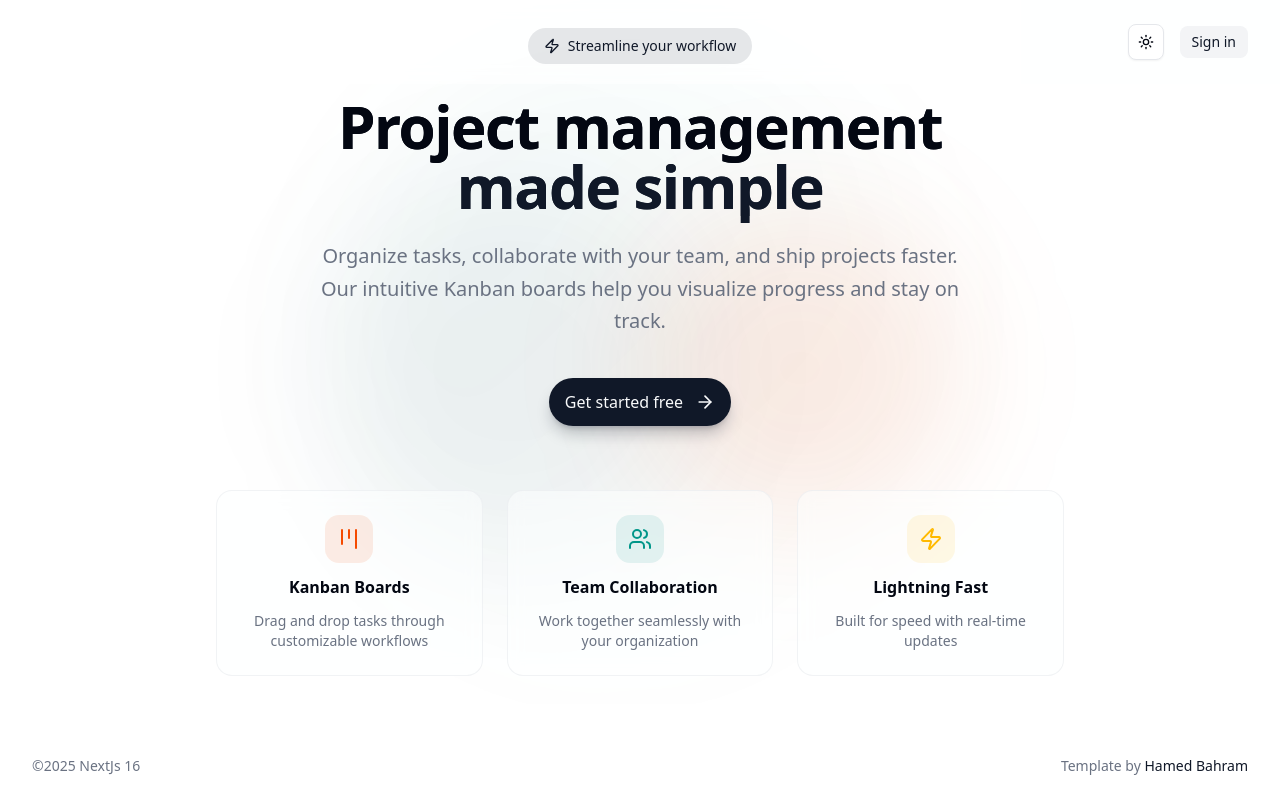
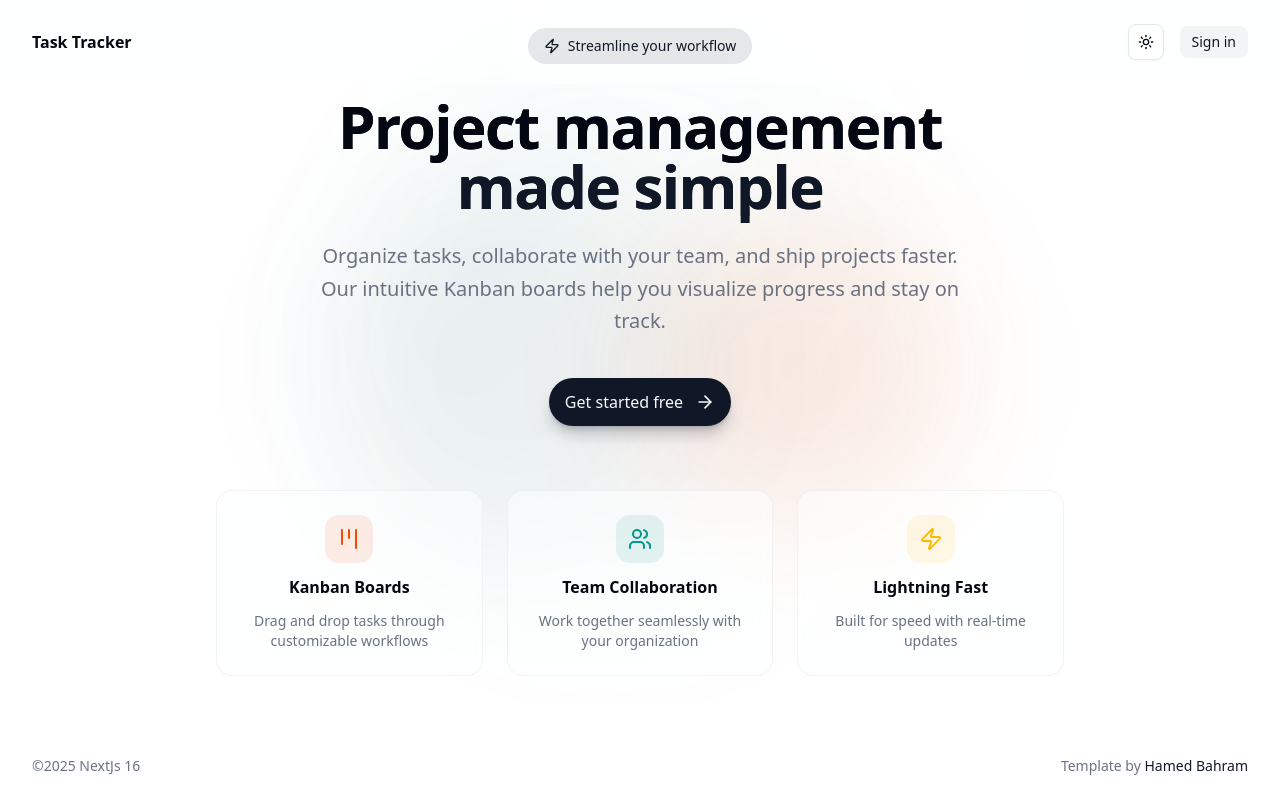
Before and after one commit to HamedBahram/multi-tenant-saas, a Next.js app: page / in a window 1280 px wide. Built offline with nearby package versions, Linux system fonts and the light colour scheme; no server answers.

Commit message:
reorganize header

```diff
--- a/app/(site)/page.tsx
+++ b/app/(site)/page.tsx
@@ -126,7 +126,7 @@ export default async function Home() {
       <SignedIn>
         <section className='py-32'>
           <div className='container max-w-7xl'>
-            <h1 className='text-3xl font-semibold'>Task tracker</h1>
+            {/* <h1 className='text-3xl font-semibold'>Task tracker</h1> */}
 
             {!orgId ? (
               <p className='text-muted-foreground mt-4'>
--- a/components/header.tsx
+++ b/components/header.tsx
@@ -1,13 +1,14 @@
 import Link from 'next/link'
 import { auth } from '@clerk/nextjs/server'
+import { OrganizationSwitcher } from '@clerk/nextjs'
 import { SignedIn, SignedOut, SignInButton } from '@clerk/nextjs'
 
+import Logo from '@/components/logo'
 import { Button } from '@/components/ui/button'
 import { ThemeToggle } from '@/components/theme-toggle'
 import ClerkUserButton from '@/components/clerk-user-button'
 
 import { LogIn } from 'lucide-react'
-import { OrganizationSwitcher } from '@clerk/nextjs'
 
 export default async function Header() {
   const { has } = await auth()
@@ -17,19 +18,23 @@ export default async function Header() {
     <header className='bg-background/50 fixed top-0 right-0 left-0 py-6 backdrop-blur-sm'>
       <div className='container max-w-7xl'>
         <div className='flex items-center justify-between'>
+          <div className='flex items-center gap-4'>
+            <Link href='/'>
+              <Logo />
+            </Link>
             <SignedIn>
               <OrganizationSwitcher />
             </SignedIn>
+          </div>
 
+          <div className='flex items-center gap-4'>
             {!hasPro && (
               <SignedIn>
-              <Button asChild variant='ghost' size='sm' className='ml-auto'>
+                <Button asChild variant='ghost' size='sm'>
                   <Link href='/pricing'>✨ Upgrade to Pro</Link>
                 </Button>
               </SignedIn>
             )}
-
-          <div className='ml-auto flex items-center gap-4'>
             <ThemeToggle />
             <SignedOut>
               <SignInButton>
--- a/components/logo.tsx
+++ b/components/logo.tsx
@@ -3,7 +3,7 @@ import Link from 'next/link'
 export default function Logo() {
   return (
     <Link href='/' className='font-semibold'>
-      Home
+      Task Tracker
     </Link>
   )
 }
```
Lines whose indentation alone changed are shown as unchanged.
